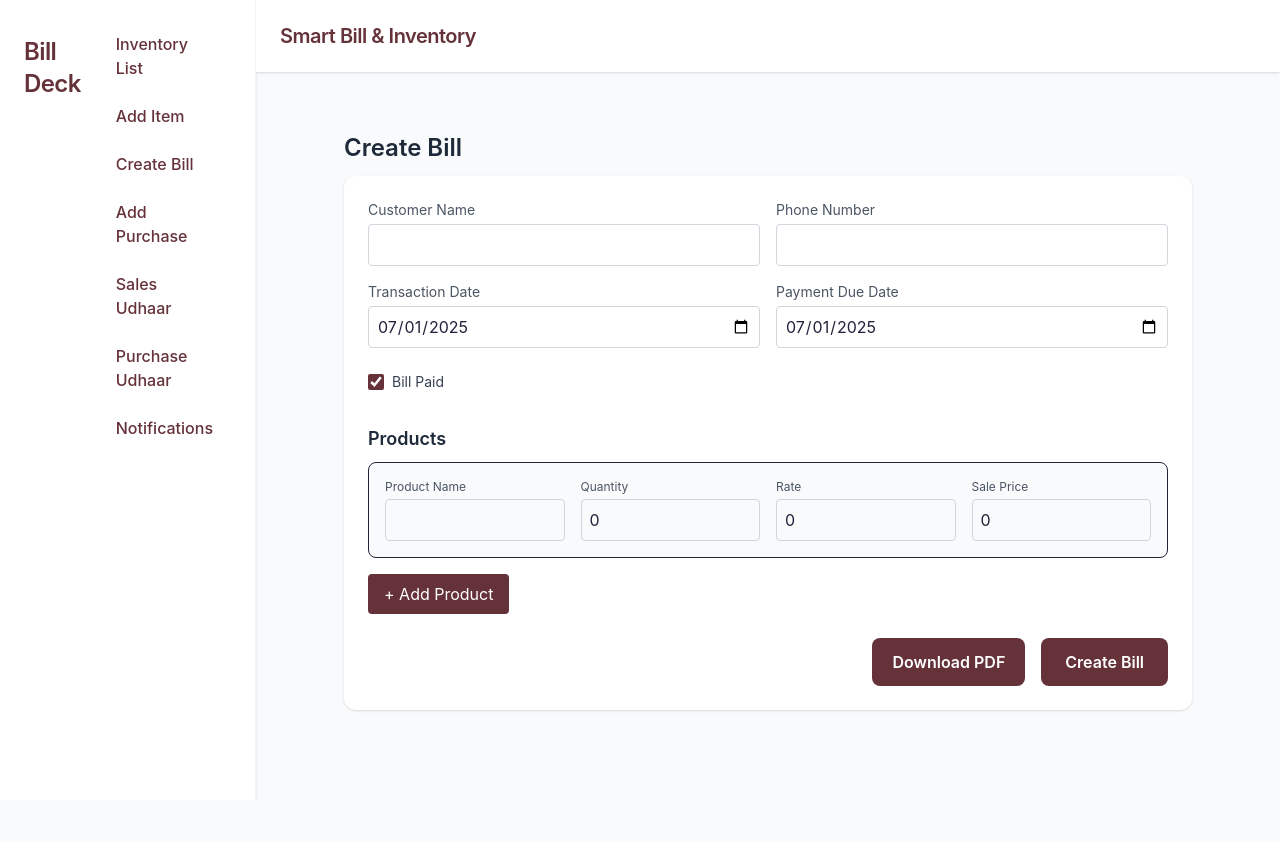
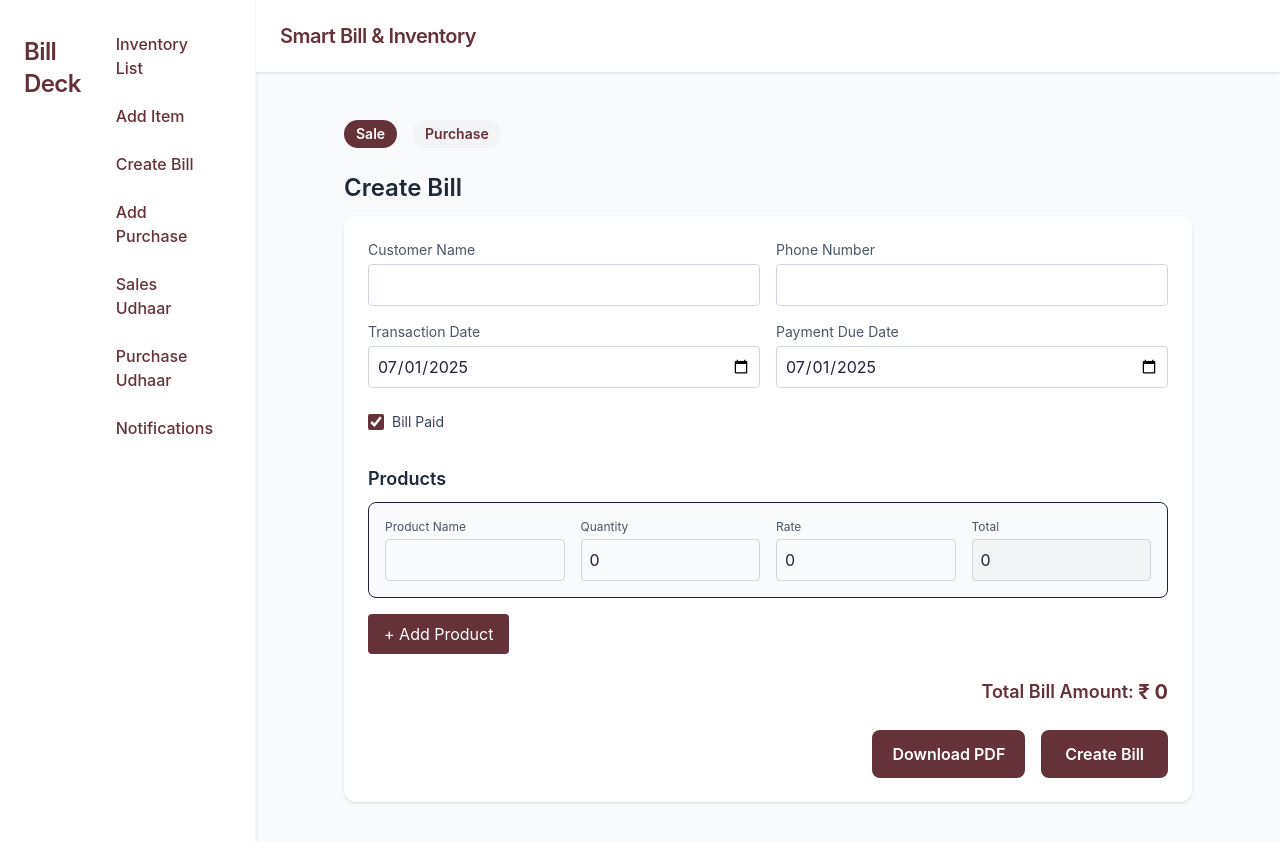
Before and after one commit to ManikSheoran/BillDeck-frontend, a React (Vite) app: page /billing in a window 1280 px wide. Shown: the top 842 px of the page. Before the commit the page ends 800 px from the top, so only its background shows below. Built offline with nearby package versions, Linux system fonts and the light colour scheme.

Commit message:
Add purchase bill support and improve udhaar views

```diff
--- a/src/features/Billing/CreateBill.jsx
+++ b/src/features/Billing/CreateBill.jsx
@@ -1,32 +1,49 @@
 import { useState } from "react";
 import { useNavigate } from "react-router-dom";
 import { createSale } from "../../api/salesApi";
+import { createPurchase } from "../../api/purchaseApi";
 import jsPDF from "jspdf";
 
 export default function CreateBill() {
   const navigate = useNavigate();
+  const today = new Date().toISOString().split("T")[0];
 
-  const today = new Date().toISOString().split("T")[0];
+  const [isSale, setIsSale] = useState(true);
 
   const [form, setForm] = useState({
     customer_name: "",
+    vendor_name: "",
     phone_no: "",
     transaction_date: today,
     payment_due_date: today,
     bill_paid: true,
-    products: [{ product_name: "", quantity: 0, rate: 0, sale_price: 0 }],
+    products: [
+      {
+        product_name: "",
+        quantity: 0,
+        rate: 0,
+        sale_price: 0,
+        price_purchase: 0,
+        price_sale: 0,
+      },
+    ],
   });
 
   const handleChange = ({ target: { name, value, type, checked } }) => {
-    setForm((prev) => ({ ...prev, [name]: type === "checkbox" ? checked : value }));
+    setForm((prev) => ({
+      ...prev,
+      [name]: type === "checkbox" ? checked : value,
+    }));
   };
 
   const handleProductChange = (index, { target: { name, value, type } }) => {
     const updated = [...form.products];
     updated[index][name] = type === "number" ? Number(value) : value;
-    if (name === "quantity" || name === "rate") {
-      const qty = Number(updated[index].quantity || 0);
-      const rate = Number(updated[index].rate || 0);
+
+    // For sale, auto-calculate sale_price if quantity or rate changes
+    if (isSale && (name === "quantity" || name === "rate")) {
+      const qty = Number(updated[index].quantity) || 0;
+      const rate = Number(updated[index].rate) || 0;
       updated[index].sale_price = qty * rate;
     }
     setForm((prev) => ({ ...prev, products: updated }));
@@ -35,7 +52,17 @@ export default function CreateBill() {
   const addProduct = () => {
     setForm((prev) => ({
       ...prev,
-      products: [...prev.products, { product_name: "", quantity: 0, rate: 0, sale_price: 0 }],
+      products: [
+        ...prev.products,
+        {
+          product_name: "",
+          quantity: 0,
+          rate: 0,
+          sale_price: 0,
+          price_purchase: 0,
+          price_sale: 0,
+        },
+      ],
     }));
   };
 
@@ -46,65 +73,218 @@ export default function CreateBill() {
     }));
   };
 
+  // Total for sale: sum of sale_price; for purchase: sum of quantity * price_purchase
+  const totalAmount = isSale
+    ? form.products.reduce((sum, p) => sum + (Number(p.sale_price) || 0), 0)
+    : form.products.reduce(
+        (sum, p) => sum + (Number(p.quantity) * Number(p.price_purchase) || 0),
+        0
+      );
+
   const handleSubmit = async (e) => {
     e.preventDefault();
-    if (!form.products.length) return alert("At least one product is required.");
+    if (!form.products.length)
+      return alert("At least one product is required.");
 
     try {
-      await createSale(form);
+      if (isSale) {
+        const salePayload = {
+          customer_name: form.customer_name,
+          phone_no: form.phone_no,
+          products: form.products.map((p) => ({
+            product_name: p.product_name,
+            quantity: p.quantity,
+            rate: p.rate,
+            sale_price: p.sale_price,
+            total_amount: totalAmount,
+          })),
+          transaction_date: form.transaction_date,
+          bill_paid: form.bill_paid,
+          payment_due_date: form.payment_due_date,
+          total_amount: totalAmount,
+        };
+        await createSale(salePayload);
+      } else {
+        const purchasePayload = {
+          vendor_name: form.vendor_name,
+          phone_no: form.phone_no,
+          products: form.products.map((p) => ({
+            product_name: p.product_name,
+            quantity: p.quantity,
+            price_purchase: p.price_purchase,
+            price_sale: p.price_sale,
+          })),
+          transaction_date: form.transaction_date,
+          bill_paid: form.bill_paid,
+          payment_due_date: form.payment_due_date,
+          total_amount: totalAmount,
+        };
+        await createPurchase(purchasePayload);
+      }
       navigate("/inventory");
     } catch (err) {
-      console.error("Sale creation failed:", err);
+      console.error("Submission failed:", err);
     }
   };
 
   const handleDownloadPDF = () => {
     const doc = new jsPDF();
     doc.setFontSize(12);
-    doc.text("Customer: " + form.customer_name, 10, 10);
+    doc.text(
+      isSale
+        ? "Customer: " + form.customer_name
+        : "Vendor: " + form.vendor_name,
+      10,
+      10
+    );
     doc.text("Phone: " + form.phone_no, 10, 20);
     doc.text("Date: " + form.transaction_date, 10, 30);
     doc.text("Due: " + form.payment_due_date, 10, 40);
 
     let y = 60;
     form.products.forEach((p, i) => {
-      doc.text(
-        `${i + 1}. ${p.product_name} - Qty: ${p.quantity}, Rate: ${p.rate}, Total: ${p.sale_price}`,
-        10,
-        y
-      );
+      let line = "";
+      if (isSale) {
+        line = `${i + 1}. ${p.product_name} - Qty: ${p.quantity}, Rate: ${
+          p.rate
+        }, Total: ${p.sale_price}`;
+      } else {
+        line = `${i + 1}. ${p.product_name} - Qty: ${p.quantity}, Purchase: ${
+          p.price_purchase
+        }, Selling: ${p.price_sale}, Total: ${
+          p.quantity * p.price_purchase
+        }`;
+      }
+      doc.text(line, 10, y);
       y += 10;
     });
-    doc.save("bill.pdf");
+
+    doc.text(`Total Amount: ₹ ${totalAmount}`, 10, y + 10);
+    doc.save(isSale ? "bill.pdf" : "purchase.pdf");
   };
 
-  const inputBase = "w-full p-2 border border-gray-300 rounded focus:outline-none focus:ring-2 focus:ring-[#653239]";
+  const inputBase =
+    "w-full p-2 border border-gray-300 rounded focus:outline-none focus:ring-2 focus:ring-[#653239]";
 
   return (
     <div className="max-w-4xl mx-auto p-6">
-      <h2 className="text-2xl font-semibold text-gray-800 mb-6">Create Bill</h2>
+      <div className="flex items-center gap-4 mb-6">
+        <span
+          className={`cursor-pointer px-3 py-1 rounded-full text-sm font-semibold ${
+            isSale ? "bg-[#653239] text-white" : "bg-gray-100 text-[#653239]"
+          }`}
+          onClick={() => setIsSale(true)}
+        >
+          Sale
+        </span>
+        <span
+          className={`cursor-pointer px-3 py-1 rounded-full text-sm font-semibold ${
+            !isSale ? "bg-[#653239] text-white" : "bg-gray-100 text-[#653239]"
+          }`}
+          onClick={() => setIsSale(false)}
+        >
+          Purchase
+        </span>
+      </div>
 
-      <form onSubmit={handleSubmit} className="space-y-6 bg-white p-6 rounded-xl shadow">
+      <h2 className="text-2xl font-semibold text-gray-800 mb-6">
+        {isSale ? "Create Bill" : "Create Purchase"}
+      </h2>
+
+      <form
+        onSubmit={handleSubmit}
+        className="space-y-6 bg-white p-6 rounded-xl shadow"
+      >
         <div className="grid md:grid-cols-2 gap-4">
-          {[
-            { id: "customer_name", label: "Customer Name", type: "text" },
-            { id: "phone_no", label: "Phone Number", type: "text" },
-            { id: "transaction_date", label: "Transaction Date", type: "date" },
-            { id: "payment_due_date", label: "Payment Due Date", type: "date" },
-          ].map(({ id, label, type }) => (
-            <div key={id}>
-              <label htmlFor={id} className="block text-sm mb-1 text-gray-600">{label}</label>
+          {isSale ? (
+            <div>
+              <label
+                htmlFor="customer_name"
+                className="block text-sm mb-1 text-gray-600"
+              >
+                Customer Name
+              </label>
               <input
-                id={id}
-                name={id}
-                type={type}
-                value={form[id]}
+                id="customer_name"
+                name="customer_name"
+                type="text"
+                value={form.customer_name}
                 onChange={handleChange}
                 className={inputBase}
                 required
               />
             </div>
-          ))}
+          ) : (
+            <div>
+              <label
+                htmlFor="vendor_name"
+                className="block text-sm mb-1 text-gray-600"
+              >
+                Vendor Name
+              </label>
+              <input
+                id="vendor_name"
+                name="vendor_name"
+                type="text"
+                value={form.vendor_name}
+                onChange={handleChange}
+                className={inputBase}
+                required
+              />
+            </div>
+          )}
+
+          <div>
+            <label
+              htmlFor="phone_no"
+              className="block text-sm mb-1 text-gray-600"
+            >
+              Phone Number
+            </label>
+            <input
+              id="phone_no"
+              name="phone_no"
+              type="text"
+              value={form.phone_no}
+              onChange={handleChange}
+              className={inputBase}
+              required
+            />
+          </div>
+          <div>
+            <label
+              htmlFor="transaction_date"
+              className="block text-sm mb-1 text-gray-600"
+            >
+              Transaction Date
+            </label>
+            <input
+              id="transaction_date"
+              name="transaction_date"
+              type="date"
+              value={form.transaction_date}
+              onChange={handleChange}
+              className={inputBase}
+              required
+            />
+          </div>
+          <div>
+            <label
+              htmlFor="payment_due_date"
+              className="block text-sm mb-1 text-gray-600"
+            >
+              Payment Due Date
+            </label>
+            <input
+              id="payment_due_date"
+              name="payment_due_date"
+              type="date"
+              value={form.payment_due_date}
+              onChange={handleChange}
+              className={inputBase}
+              required
+            />
+          </div>
         </div>
 
         <label className="inline-flex items-center gap-2">
@@ -121,22 +301,98 @@ export default function CreateBill() {
         <div className="space-y-4">
           <h3 className="text-lg font-medium text-gray-800">Products</h3>
           {form.products.map((prod, idx) => (
-            <div key={idx} className="grid md:grid-cols-4 gap-4 relative border p-4 rounded-lg bg-gray-50">
-              {["product_name", "quantity", "rate", "sale_price"].map((field) => (
-                <div key={field}>
-                  <label className="block text-xs text-gray-600 mb-1 capitalize">{field.replace("_", " ")}</label>
+            <div
+              key={idx}
+              className="grid md:grid-cols-4 gap-4 relative border p-4 rounded-lg bg-gray-50"
+            >
+              <div>
+                <label className="block text-xs text-gray-600 mb-1 capitalize">
+                  Product Name
+                </label>
                 <input
-                    type={field === "product_name" ? "text" : "number"}
-                    name={field}
-                    value={prod[field]}
+                  type="text"
+                  name="product_name"
+                  value={prod.product_name}
                   onChange={(e) => handleProductChange(idx, e)}
                   className={inputBase}
                   required
-                    min={field !== "product_name" ? 0 : undefined}
-                    disabled={field === "sale_price"}
                 />
               </div>
-              ))}
+              <div>
+                <label className="block text-xs text-gray-600 mb-1 capitalize">
+                  Quantity
+                </label>
+                <input
+                  type="number"
+                  name="quantity"
+                  value={prod.quantity}
+                  onChange={(e) => handleProductChange(idx, e)}
+                  className={inputBase}
+                  required
+                  min={0}
+                />
+              </div>
+              {isSale ? (
+                <>
+                  <div>
+                    <label className="block text-xs text-gray-600 mb-1 capitalize">
+                      Rate
+                    </label>
+                    <input
+                      type="number"
+                      name="rate"
+                      value={prod.rate}
+                      onChange={(e) => handleProductChange(idx, e)}
+                      className={inputBase}
+                      required
+                      min={0}
+                    />
+                  </div>
+                  <div>
+                    <label className="block text-xs text-gray-600 mb-1 capitalize">
+                      Total
+                    </label>
+                    <input
+                      type="number"
+                      name="sale_price"
+                      value={prod.sale_price}
+                      readOnly
+                      className={inputBase + " bg-gray-100"}
+                    />
+                  </div>
+                </>
+              ) : (
+                <>
+                  <div>
+                    <label className="block text-xs text-gray-600 mb-1 capitalize">
+                      Purchase Price
+                    </label>
+                    <input
+                      type="number"
+                      name="price_purchase"
+                      value={prod.price_purchase}
+                      onChange={(e) => handleProductChange(idx, e)}
+                      className={inputBase}
+                      required
+                      min={0}
+                    />
+                  </div>
+                  <div>
+                    <label className="block text-xs text-gray-600 mb-1 capitalize">
+                      Selling Price
+                    </label>
+                    <input
+                      type="number"
+                      name="price_sale"
+                      value={prod.price_sale}
+                      onChange={(e) => handleProductChange(idx, e)}
+                      className={inputBase}
+                      required
+                      min={0}
+                    />
+                  </div>
+                </>
+              )}
               {form.products.length > 1 && (
                 <button
                   type="button"
@@ -157,6 +413,15 @@ export default function CreateBill() {
           </button>
         </div>
 
+        <div className="flex justify-end items-center mt-4">
+          <span className="text-lg font-semibold text-[#653239]">
+            Total Bill Amount:&nbsp;
+          </span>
+          <span className="text-xl font-bold text-[#653239]">
+            ₹ {totalAmount}
+          </span>
+        </div>
+
         <div className="flex gap-4 justify-end">
           <button
             type="button"
@@ -169,7 +434,7 @@ export default function CreateBill() {
             type="submit"
             className="py-3 px-6 rounded-lg bg-[#653239] text-white font-semibold hover:bg-[#AF7A6D] transition"
           >
-            Create Bill
+            {isSale ? "Create Bill" : "Create Purchase"}
           </button>
         </div>
       </form>
```
Also changed, not shown: src/api/inventoryApi.js (added, +9 -0 lines), src/features/Udhaar/ViewPurchaseUdhaar.jsx (+16 -12 lines), src/features/Udhaar/ViewSalesUdhaar.jsx (+16 -12 lines). Lines whose indentation alone changed are shown as unchanged.
